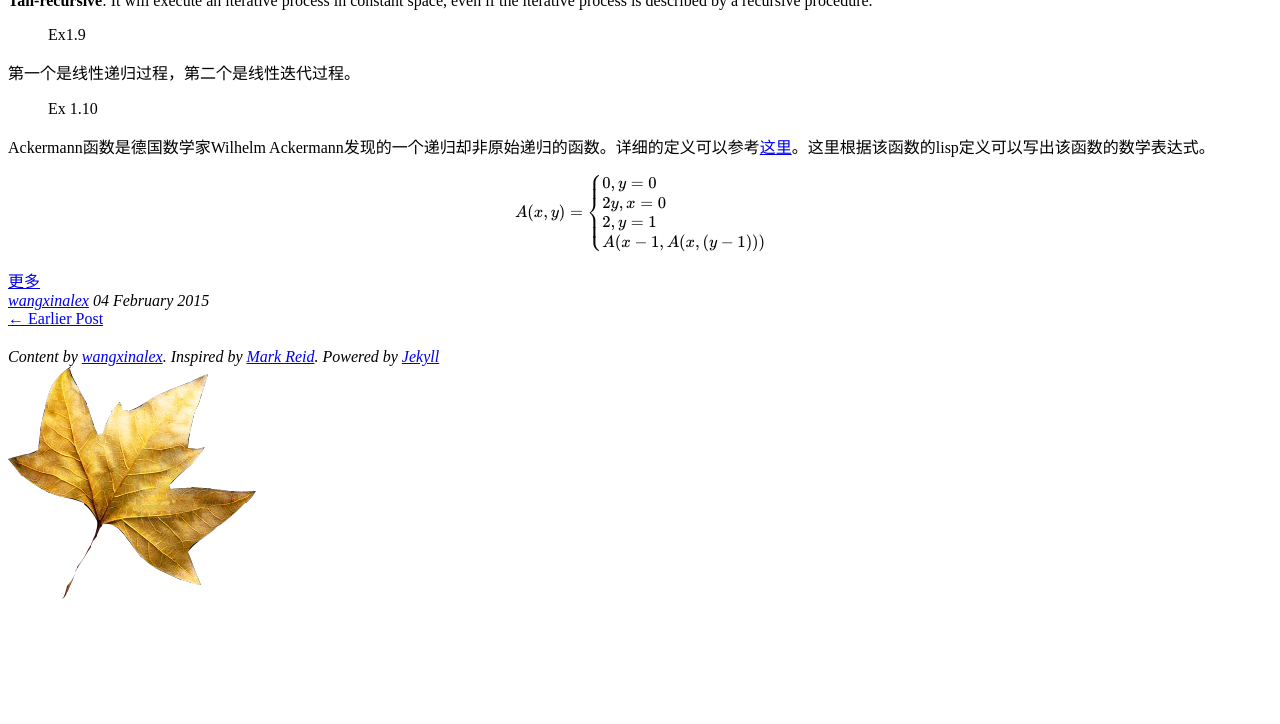
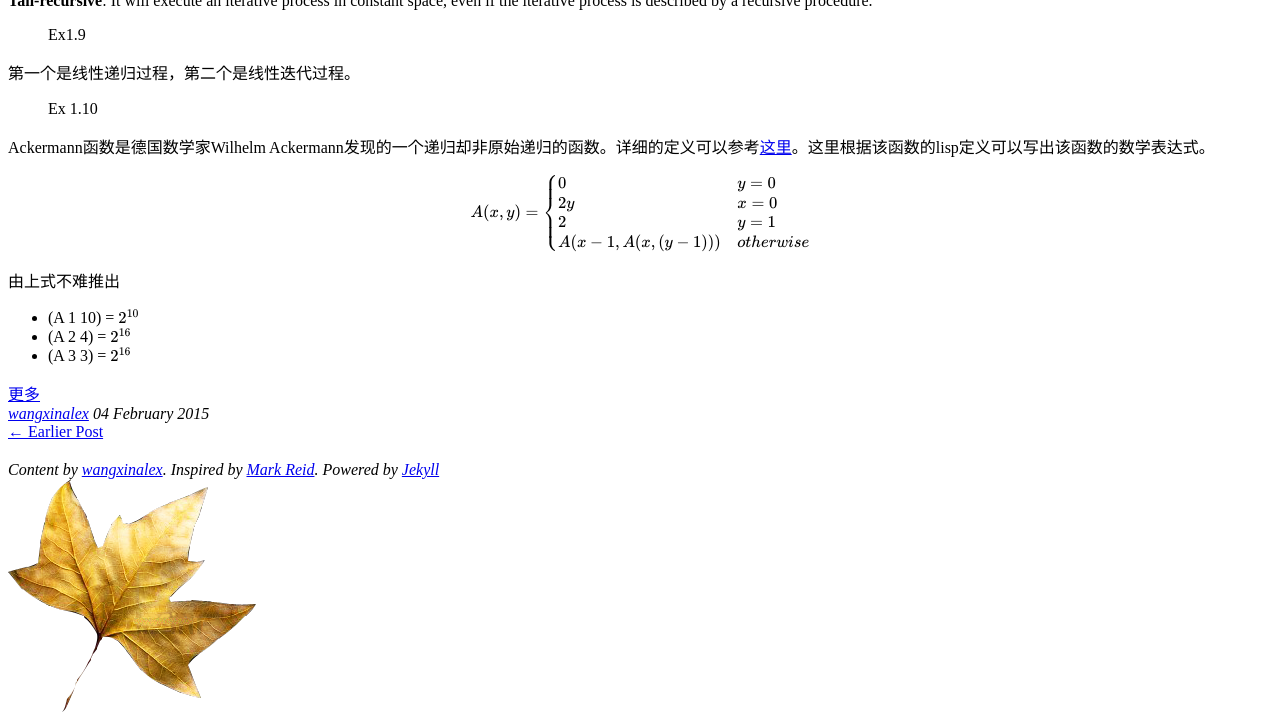
Before and after one commit to wangxinalex/wangxinalex.github.io, a Jekyll site: the page built from _posts/2015-02-04-sicp.md, in a window 1280 px wide and 900 px high, scrolled down 2626 px, cut to the strip 176-900 px from the top of the window. Built offline with Jekyll 4.4.1, drawn with Linux system fonts in a browser that asks for light colours; formulas are drawn with MathJax 3; comment, search, counter and statistics services are not loaded; before the commit the page ends 3413 px from its top, so only the background shows below that.

Commit message:
chapter 1.2 modified

```diff
--- a/_posts/2015-02-04-sicp.md
+++ b/_posts/2015-02-04-sicp.md
@@ -143,8 +143,13 @@ tags: Lisp
 Ackermann函数是德国数学家Wilhelm Ackermann发现的一个递归却非原始递归的函数。详细的定义可以参考[这里](http://en.wikipedia.org/wiki/Ackermann_function)。这里根据该函数的lisp定义可以写出该函数的数学表达式。
 
 $$A(x,y) = \begin{cases}
-    0, y = 0\\
-    2y, x = 0\\
-    2, y = 1\\
-    A(x - 1, A(x, (y - 1)))
+    0 & y = 0\\
+    2y & x = 0\\
+    2 & y = 1\\
+    A(x - 1, A(x, (y - 1))) & otherwise
 \end{cases}$$
+
+由上式不难推出
+* (A 1 10) = $$2^{10}$$
+* (A 2 4) = $$2^{16}$$
+* (A 3 3) = $$2^{16}$$
```
